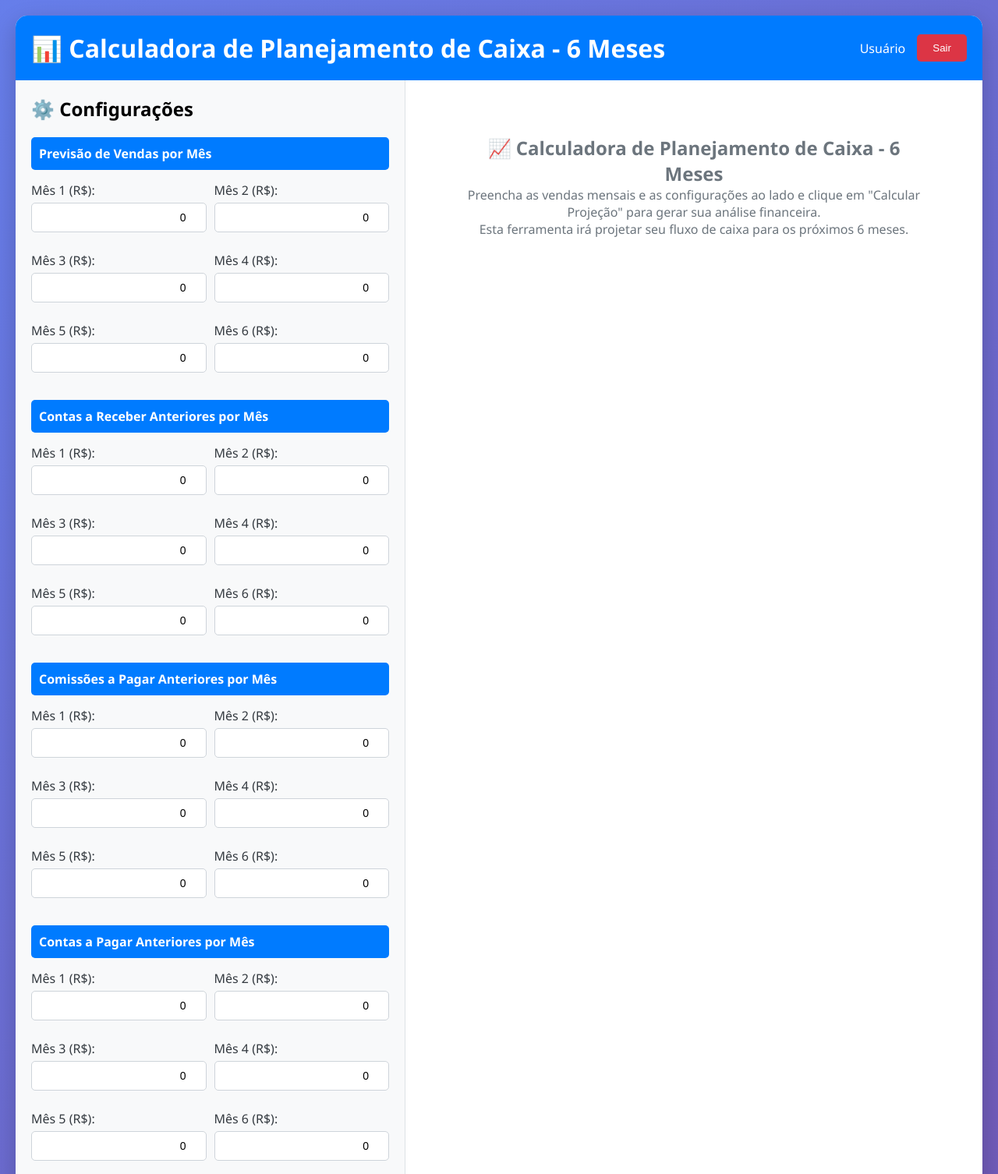
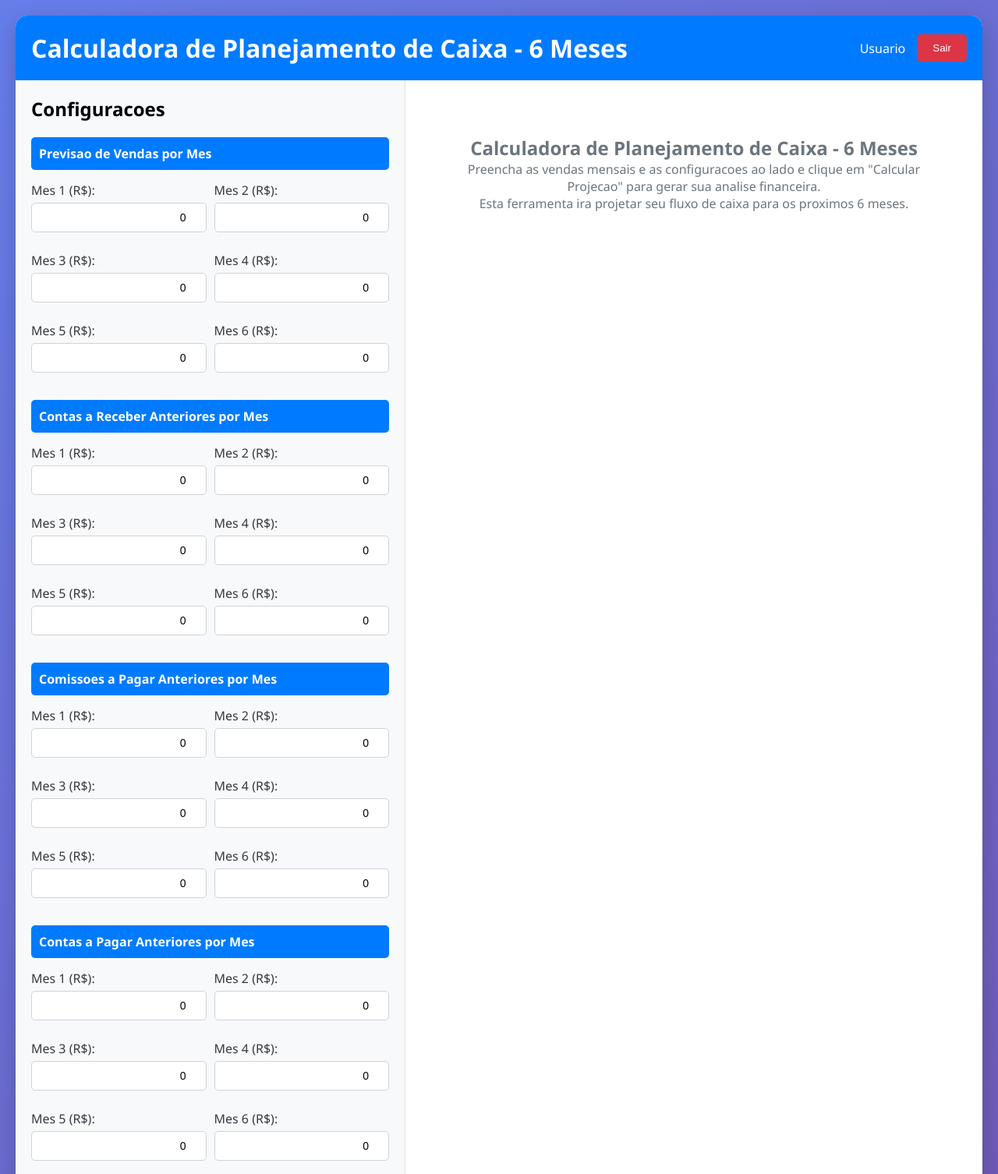
Before and after one commit to srafaelconsult-blip/planejamento-caixa, a Flask app: template templates/calculadora.html in a window 1280 px wide. Shown: the top 1506 px of the page at 78% size. Run offline with Flask 3, Linux system fonts and the light colour scheme; the template is opened without the code that fills it, so the values that code supplies are empty; parts of the project's set-up code (start-up, migrations or seed data) failed here and were passed over; some libraries are stand-ins or nearby versions.

Commit message:
Update calculadora.html

```diff
--- a/templates/calculadora.html
+++ b/templates/calculadora.html
@@ -302,133 +302,133 @@
 <body>
     <div class="container">
         <header>
-            <h1>📊 Calculadora de Planejamento de Caixa - 6 Meses</h1>
+            <h1>Calculadora de Planejamento de Caixa - 6 Meses</h1>
             <div class="user-info">
-                <span id="user-email">Usuário</span>
+                <span id="user-email">Usuario</span>
                 <button class="btn btn-danger" onclick="logout()">Sair</button>
             </div>
         </header>
 
         <div class="main-content">
             <div class="sidebar">
-                <h2>⚙️ Configurações</h2>
+                <h2>Configuracoes</h2>
 
-                <div class="section-title">Previsão de Vendas por Mês</div>
+                <div class="section-title">Previsao de Vendas por Mes</div>
                 <div class="vendas-mes">
                     <div class="form-group">
-                        <label for="venda_mes1">Mês 1 (R$):</label>
+                        <label for="venda_mes1">Mes 1 (R$):</label>
                         <input type="number" id="venda_mes1" step="100" min="0" value="0">
                     </div>
                     <div class="form-group">
-                        <label for="venda_mes2">Mês 2 (R$):</label>
+                        <label for="venda_mes2">Mes 2 (R$):</label>
                         <input type="number" id="venda_mes2" step="100" min="0" value="0">
                     </div>
                     <div class="form-group">
-                        <label for="venda_mes3">Mês 3 (R$):</label>
+                        <label for="venda_mes3">Mes 3 (R$):</label>
                         <input type="number" id="venda_mes3" step="100" min="0" value="0">
                     </div>
                     <div class="form-group">
-                        <label for="venda_mes4">Mês 4 (R$):</label>
+                        <label for="venda_mes4">Mes 4 (R$):</label>
                         <input type="number" id="venda_mes4" step="100" min="0" value="0">
                     </div>
                     <div class="form-group">
-                        <label for="venda_mes5">Mês 5 (R$):</label>
+                        <label for="venda_mes5">Mes 5 (R$):</label>
                         <input type="number" id="venda_mes5" step="100" min="0" value="0">
                     </div>
                     <div class="form-group">
-                        <label for="venda_mes6">Mês 6 (R$):</label>
+                        <label for="venda_mes6">Mes 6 (R$):</label>
                         <input type="number" id="venda_mes6" step="100" min="0" value="0">
                     </div>
                 </div>
 
-                <div class="section-title">Contas a Receber Anteriores por Mês</div>
+                <div class="section-title">Contas a Receber Anteriores por Mes</div>
                 <div class="contas-receber-anteriores">
                     <div class="form-group">
-                        <label for="receber_anteriores_mes1">Mês 1 (R$):</label>
+                        <label for="receber_anteriores_mes1">Mes 1 (R$):</label>
                         <input type="number" id="receber_anteriores_mes1" step="100" min="0" value="0">
                     </div>
                     <div class="form-group">
-                        <label for="receber_anteriores_mes2">Mês 2 (R$):</label>
+                        <label for="receber_anteriores_mes2">Mes 2 (R$):</label>
                         <input type="number" id="receber_anteriores_mes2" step="100" min="0" value="0">
                     </div>
                     <div class="form-group">
-                        <label for="receber_anteriores_mes3">Mês 3 (R$):</label>
+                        <label for="receber_anteriores_mes3">Mes 3 (R$):</label>
                         <input type="number" id="receber_anteriores_mes3" step="100" min="0" value="0">
                     </div>
                     <div class="form-group">
-                        <label for="receber_anteriores_mes4">Mês 4 (R$):</label>
+                        <label for="receber_anteriores_mes4">Mes 4 (R$):</label>
                         <input type="number" id="receber_anteriores_mes4" step="100" min="0" value="0">
                     </div>
                     <div class="form-group">
-                        <label for="receber_anteriores_mes5">Mês 5 (R$):</label>
+                        <label for="receber_anteriores_mes5">Mes 5 (R$):</label>
                         <input type="number" id="receber_anteriores_mes5" step="100" min="0" value="0">
                     </div>
                     <div class="form-group">
-                        <label for="receber_anteriores_mes6">Mês 6 (R$):</label>
+                        <label for="receber_anteriores_mes6">Mes 6 (R$):</label>
                         <input type="number" id="receber_anteriores_mes6" step="100" min="0" value="0">
                     </div>
                 </div>
 
-                <div class="section-title">Comissões a Pagar Anteriores por Mês</div>
+                <div class="section-title">Comissoes a Pagar Anteriores por Mes</div>
                 <div class="comissoes-anteriores">
                     <div class="form-group">
-                        <label for="comissoes_anteriores_mes1">Mês 1 (R$):</label>
+                        <label for="comissoes_anteriores_mes1">Mes 1 (R$):</label>
                         <input type="number" id="comissoes_anteriores_mes1" step="100" min="0" value="0">
                     </div>
                     <div class="form-group">
-                        <label for="comissoes_anteriores_mes2">Mês 2 (R$):</label>
+                        <label for="comissoes_anteriores_mes2">Mes 2 (R$):</label>
                         <input type="number" id="comissoes_anteriores_mes2" step="100" min="0" value="0">
                     </div>
                     <div class="form-group">
-                        <label for="comissoes_anteriores_mes3">Mês 3 (R$):</label>
+                        <label for="comissoes_anteriores_mes3">Mes 3 (R$):</label>
                         <input type="number" id="comissoes_anteriores_mes3" step="100" min="0" value="0">
                     </div>
                     <div class="form-group">
-                        <label for="comissoes_anteriores_mes4">Mês 4 (R$):</label>
+                        <label for="comissoes_anteriores_mes4">Mes 4 (R$):</label>
                         <input type="number" id="comissoes_anteriores_mes4" step="100" min="0" value="0">
                     </div>
                     <div class="form-group">
-                        <label for="comissoes_anteriores_mes5">Mês 5 (R$):</label>
+                        <label for="comissoes_anteriores_mes5">Mes 5 (R$):</label>
                         <input type="number" id="comissoes_anteriores_mes5" step="100" min="0" value="0">
                     </div>
                     <div class="form-group">
-                        <label for="comissoes_anteriores_mes6">Mês 6 (R$):</label>
+                        <label for="comissoes_anteriores_mes6">Mes 6 (R$):</label>
                         <input type="number" id="comissoes_anteriores_mes6" step="100" min="0" value="0">
                     </div>
                 </div>
 
-                <div class="section-title">Contas a Pagar Anteriores por Mês</div>
+                <div class="section-title">Contas a Pagar Anteriores por Mes</div>
                 <div class="contas-pagar-anteriores">
                     <div class="form-group">
-                        <label for="pagar_anteriores_mes1">Mês 1 (R$):</label>
+                        <label for="pagar_anteriores_mes1">Mes 1 (R$):</label>
                         <input type="number" id="pagar_anteriores_mes1" step="100" min="0" value="0">
                     </div>
                     <div class="form-group">
-                        <label for="pagar_anteriores_mes2">Mês 2 (R$):</label>
+                        <label for="pagar_anteriores_mes2">Mes 2 (R$):</label>
                         <input type="number" id="pagar_anteriores_mes2" step="100" min="0" value="0">
                     </div>
                     <div class="form-group">
-                        <label for="pagar_anteriores_mes3">Mês 3 (R$):</label>
+                        <label for="pagar_anteriores_mes3">Mes 3 (R$):</label>
                         <input type="number" id="pagar_anteriores_mes3" step="100" min="0" value="0">
                     </div>
                     <div class="form-group">
-                        <label for="pagar_anteriores_mes4">Mês 4 (R$):</label>
+                        <label for="pagar_anteriores_mes4">Mes 4 (R$):</label>
                         <input type="number" id="pagar_anteriores_mes4" step="100" min="0" value="0">
                     </div>
                     <div class="form-group">
-                        <label for="pagar_anteriores_mes5">Mês 5 (R$):</label>
+                        <label for="pagar_anteriores_mes5">Mes 5 (R$):</label>
                         <input type="number" id="pagar_anteriores_mes5" step="100" min="0" value="0">
                     </div>
                     <div class="form-group">
-                        <label for="pagar_anteriores_mes6">Mês 6 (R$):</label>
+                        <label for="pagar_anteriores_mes6">Mes 6 (R$):</label>
                         <input type="number" id="pagar_anteriores_mes6" step="100" min="0" value="0">
                     </div>
                 </div>
 
-                <div class="section-title">Parâmetros do Negócio</div>
+                <div class="section-title">Parametros do Negocio</div>
 
                 <div class="form-group">
-                    <label for="vendas_vista">% Vendas à Vista:</label>
+                    <label for="vendas_vista">% Vendas a Vista:</label>
                     <input type="number" id="vendas_vista" step="0.01" min="0" max="1" value="0.3">
                 </div>
 
@@ -453,7 +453,7 @@
                 </div>
 
                 <div class="form-group">
-                    <label for="compras_vista">% Compras à Vista:</label>
+                    <label for="compras_vista">% Compras a Vista:</label>
                     <input type="number" id="compras_vista" step="0.01" min="0" max="1" value="0.2">
                 </div>
 
@@ -463,90 +463,87 @@
                 </div>
 
                 <div class="form-group">
-                    <label for="comissoes">Comissões (%):</label>
+                    <label for="comissoes">Comissoes (%):</label>
                     <input type="number" id="comissoes" step="0.01" value="0.0761">
                 </div>
 
                 <div class="form-group">
-                    <label for="desp_variaveis_impostos">Despesas Variáveis e Impostos (%):</label>
+                    <label for="desp_variaveis_impostos">Despesas Variaveis e Impostos (%):</label>
                     <input type="number" id="desp_variaveis_impostos" step="0.01" value="0.085">
                 </div>
 
                 <div class="form-group">
-                    <label for="desp_variaveis_m1">Despesas Variáveis Mês 1 (R$):</label>
+                    <label for="desp_variaveis_m1">Despesas Variaveis Mes 1 (R$):</label>
                     <input type="number" id="desp_variaveis_m1" step="100" min="0" value="0">
                 </div>
 
-                <div class="section-title">Despesas Fixas por Mês</div>
+                <div class="section-title">Despesas Fixas por Mes</div>
                 <div class="vendas-mes">
                     <div class="form-group">
-                        <label for="desp_fixas_mes1">Mês 1 (R$):</label>
+                        <label for="desp_fixas_mes1">Mes 1 (R$):</label>
                         <input type="number" id="desp_fixas_mes1" step="100" min="0" value="438">
                     </div>
                     <div class="form-group">
-                        <label for="desp_fixas_mes2">Mês 2 (R$):</label>
+                        <label for="desp_fixas_mes2">Mes 2 (R$):</label>
                         <input type="number" id="desp_fixas_mes2" step="100" min="0" value="438">
                     </div>
                     <div class="form-group">
-                        <label for="desp_fixas_mes3">Mês 3 (R$):</label>
+                        <label for="desp_fixas_mes3">Mes 3 (R$):</label>
                         <input type="number" id="desp_fixas_mes3" step="100" min="0" value="438">
                     </div>
                     <div class="form-group">
-                        <label for="desp_fixas_mes4">Mês 4 (R$):</label>
+                        <label for="desp_fixas_mes4">Mes 4 (R$):</label>
                         <input type="number" id="desp_fixas_mes4" step="100" min="0" value="438">
                     </div>
                     <div class="form-group">
-                        <label for="desp_fixas_mes5">Mês 5 (R$):</label>
+                        <label for="desp_fixas_mes5">Mes 5 (R$):</label>
                         <input type="number" id="desp_fixas_mes5" step="100" min="0" value="438">
                     </div>
                     <div class="form-group">
-                        <label for="desp_fixas_mes6">Mês 6 (R$):</label>
+                        <label for="desp_fixas_mes6">Mes 6 (R$):</label>
                         <input type="number" id="desp_fixas_mes6" step="100" min="0" value="438">
                     </div>
                 </div>
 
                 <button class="calculate-btn" onclick="calcular()">
-                    🚀 Calcular Projeção
+                    Calcular Projecao
                 </button>
             </div>
 
             <div class="content">
                 <div id="loading" class="loading">
-                    <h2>📈 Calculadora de Planejamento de Caixa - 6 Meses</h2>
-                    <p>Preencha as vendas mensais e as configurações ao lado e clique em "Calcular Projeção" para gerar sua análise financeira.</p>
-                    <p>Esta ferramenta irá projetar seu fluxo de caixa para os próximos 6 meses.</p>
+                    <h2>Calculadora de Planejamento de Caixa - 6 Meses</h2>
+                    <p>Preencha as vendas mensais e as configuracoes ao lado e clique em "Calcular Projecao" para gerar sua analise financeira.</p>
+                    <p>Esta ferramenta ira projetar seu fluxo de caixa para os proximos 6 meses.</p>
                 </div>
 
                 <div id="results" class="results-section">
                     <div class="subscription-info" id="subscription-info">
-                        Assinatura ativa até: <span id="subscription-end"></span>
+                        Assinatura ativa ate: <span id="subscription-end"></span>
                     </div>
 
                     <div class="indicadores" id="indicadores">
-                        <!-- Indicadores serão preenchidos via JavaScript -->
                     </div>
 
                     <div class="graficos">
                         <div class="grafico-container">
-                            <div class="result-section-title">📊 Saldo de Caixa (6 meses)</div>
+                            <div class="result-section-title">Saldo de Caixa (6 meses)</div>
                             <canvas id="graficoSaldo"></canvas>
                         </div>
                         <div class="grafico-container">
-                            <div class="result-section-title">📈 Receitas vs Despesas (6 meses)</div>
+                            <div class="result-section-title">Receitas vs Despesas (6 meses)</div>
                             <canvas id="graficoReceitasDespesas"></canvas>
                         </div>
                     </div>
 
                     <div class="tabela-container">
-                        <div class="result-section-title">📋 Resultados Detalhados - Projeção 6 Meses</div>
+                        <div class="result-section-title">Resultados Detalhados - Projecao 6 Meses</div>
                         <div id="tabela-resultados">
-                            <!-- Tabela será preenchida via JavaScript -->
                         </div>
                     </div>
                 </div>
 
                 <div id="error-message" class="alert alert-danger" style="display: none;">
-                    <!-- Mensagens de erro -->
                 </div>
             </div>
         </div>
@@ -556,7 +553,6 @@
         let graficoSaldo = null;
         let graficoReceitasDespesas = null;
 
-        // Verificar assinatura ao carregar a página
         async function checkSubscription() {
             try {
                 const response = await fetch('/subscription_info');
@@ -575,19 +571,17 @@
             }
         }
 
-        // Obter email do usuário
         async function getUserEmail() {
             try {
                 const response = await fetch('/user_info');
                 const data = await response.json();
                 return data.email || 'usuario@exemplo.com';
             } catch (error) {
-                console.error('Erro ao obter email do usuário:', error);
+                console.error('Erro ao obter email do usuario:', error);
                 return 'usuario@exemplo.com';
             }
         }
 
-        // Logout
         async function logout() {
             try {
                 await fetch('/logout');
@@ -597,7 +591,107 @@
             }
         }
 
-        // Calcular projeção
         async function calcular() {
             const loading = document.getElementById('loading');
-            const results = document.getElementById('
+            const results = document.getElementById('results');
+            const errorMessage = document.getElementById('error-message');
+
+            loading.style.display = 'block';
+            results.style.display = 'none';
+            errorMessage.style.display = 'none';
+
+            const dados = {
+                previsao_vendas: [
+                    parseFloat(document.getElementById('venda_mes1').value) || 0,
+                    parseFloat(document.getElementById('venda_mes2').value) || 0,
+                    parseFloat(document.getElementById('venda_mes3').value) || 0,
+                    parseFloat(document.getElementById('venda_mes4').value) || 0,
+                    parseFloat(document.getElementById('venda_mes5').value) || 0,
+                    parseFloat(document.getElementById('venda_mes6').value) || 0
+                ],
+                contas_receber_anteriores: [
+                    parseFloat(document.getElementById('receber_anteriores_mes1').value) || 0,
+                    parseFloat(document.getElementById('receber_anteriores_mes2').value) || 0,
+                    parseFloat(document.getElementById('receber_anteriores_mes3').value) || 0,
+                    parseFloat(document.getElementById('receber_anteriores_mes4').value) || 0,
+                    parseFloat(document.getElementById('receber_anteriores_mes5').value) || 0,
+                    parseFloat(document.getElementById('receber_anteriores_mes6').value) || 0
+                ],
+                comissoes_anteriores: [
+                    parseFloat(document.getElementById('comissoes_anteriores_mes1').value) || 0,
+                    parseFloat(document.getElementById('comissoes_anteriores_mes2').value) || 0,
+                    parseFloat(document.getElementById('comissoes_anteriores_mes3').value) || 0,
+                    parseFloat(document.getElementById('comissoes_anteriores_mes4').value) || 0,
+                    parseFloat(document.getElementById('comissoes_anteriores_mes5').value) || 0,
+                    parseFloat(document.getElementById('comissoes_anteriores_mes6').value) || 0
+                ],
+                contas_pagar_anteriores: [
+                    parseFloat(document.getElementById('pagar_anteriores_mes1').value) || 0,
+                    parseFloat(document.getElementById('pagar_anteriores_mes2').value) || 0,
+                    parseFloat(document.getElementById('pagar_anteriores_mes3').value) || 0,
+                    parseFloat(document.getElementById('pagar_anteriores_mes4').value) || 0,
+                    parseFloat(document.getElementById('pagar_anteriores_mes5').value) || 0,
+                    parseFloat(document.getElementById('pagar_anteriores_mes6').value) || 0
+                ],
+                desp_fixas_manuais: [
+                    parseFloat(document.getElementById('desp_fixas_mes1').value) || 0,
+                    parseFloat(document.getElementById('desp_fixas_mes2').value) || 0,
+                    parseFloat(document.getElementById('desp_fixas_mes3').value) || 0,
+                    parseFloat(document.getElementById('desp_fixas_mes4').value) || 0,
+                    parseFloat(document.getElementById('desp_fixas_mes5').value) || 0,
+                    parseFloat(document.getElementById('desp_fixas_mes6').value) || 0
+                ],
+                desp_variaveis_manuais: [
+                    parseFloat(document.getElementById('desp_variaveis_m1').value) || 0
+                ],
+                setup: {
+                    vendas_vista: parseFloat(document.getElementById('vendas_vista').value),
+                    vendas_parcelamento: parseInt(document.getElementById('vendas_parcelamento').value),
+                    plus_vendas: parseFloat(document.getElementById('plus_vendas').value),
+                    cmv: parseFloat(document.getElementById('cmv').value),
+                    percent_compras: parseFloat(document.getElementById('percent_compras').value),
+                    compras_vista: parseFloat(document.getElementById('compras_vista').value),
+                    compras_parcelamento: parseInt(document.getElementById('compras_parcelamento').value),
+                    comissoes: parseFloat(document.getElementById('comissoes').value),
+                    desp_variaveis_impostos: parseFloat(document.getElementById('desp_variaveis_impostos').value)
+                }
+            };
+
+            try {
+                const response = await fetch('/calcular', {
+                    method: 'POST',
+                    headers: {
+                        'Content-Type': 'application/json'
+                    },
+                    body: JSON.stringify(dados)
+                });
+
+                if (!response.ok) {
+                    const errorData = await response.json();
+                    throw new Error(errorData.error || 'Erro ao calcular');
+                }
+
+                const resultados = await response.json();
+
+                exibirIndicadores(resultados.indicadores);
+                exibirGraficos(resultados.graficos);
+                exibirTabela(resultados.resultados, resultados.meses);
+
+                loading.style.display = 'none';
+                results.style.display = 'block';
+
+            } catch (error) {
+                loading.style.display = 'none';
+                errorMessage.textContent = error.message;
+                errorMessage.style.display = 'block';
+            }
+        }
+
+        function exibirIndicadores(indicadores) {
+            const container = document.getElementById('indicadores');
+            container.innerHTML = '';
+
+            for (const [nome, valor] of Object.entries(indicadores)) {
+                const div = document.createElement('div');
+                div.className = 'indicador';
+                div.innerHTML = `
```
